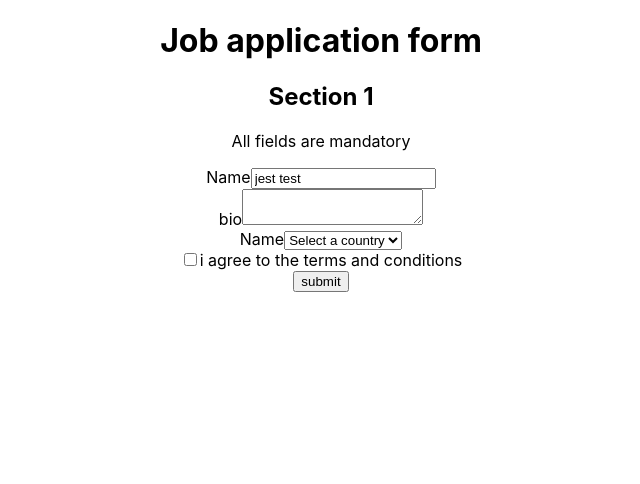
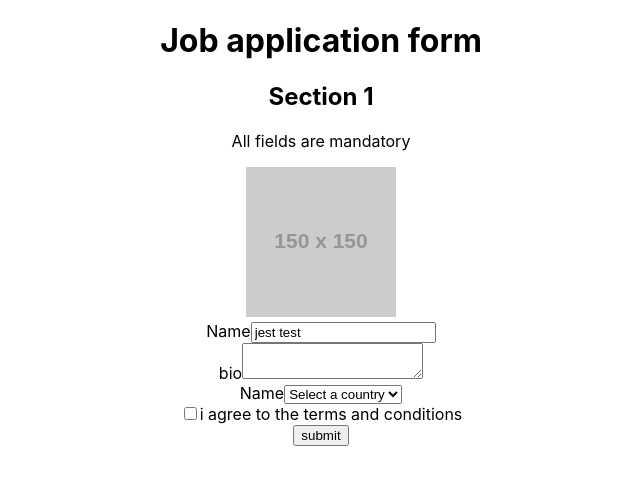
Before and after one commit to ongddree/rtl-jest, a React (Create React App) app: page / in a window 1280 px wide. Shown: the top 484 px of the page, without its empty margins (319-959 px from the left). Built offline with nearby package versions, Linux system fonts and the light colour scheme.

Commit message:
feat: getByAltText

```diff
--- a/src/components/application/application.tsx
+++ b/src/components/application/application.tsx
@@ -4,6 +4,7 @@
       <h1>Job application form</h1>
       <h2>Section 1</h2>
       <p>All fields are mandatory</p>
+      <img src="https://via.placeholder.com/150" alt="a person with a laptop" />
       <form>
         <div>
           <label htmlFor="name">Name</label>
```
Also changed, not shown: 1 other file (tests, documents, lock files or other folders).
